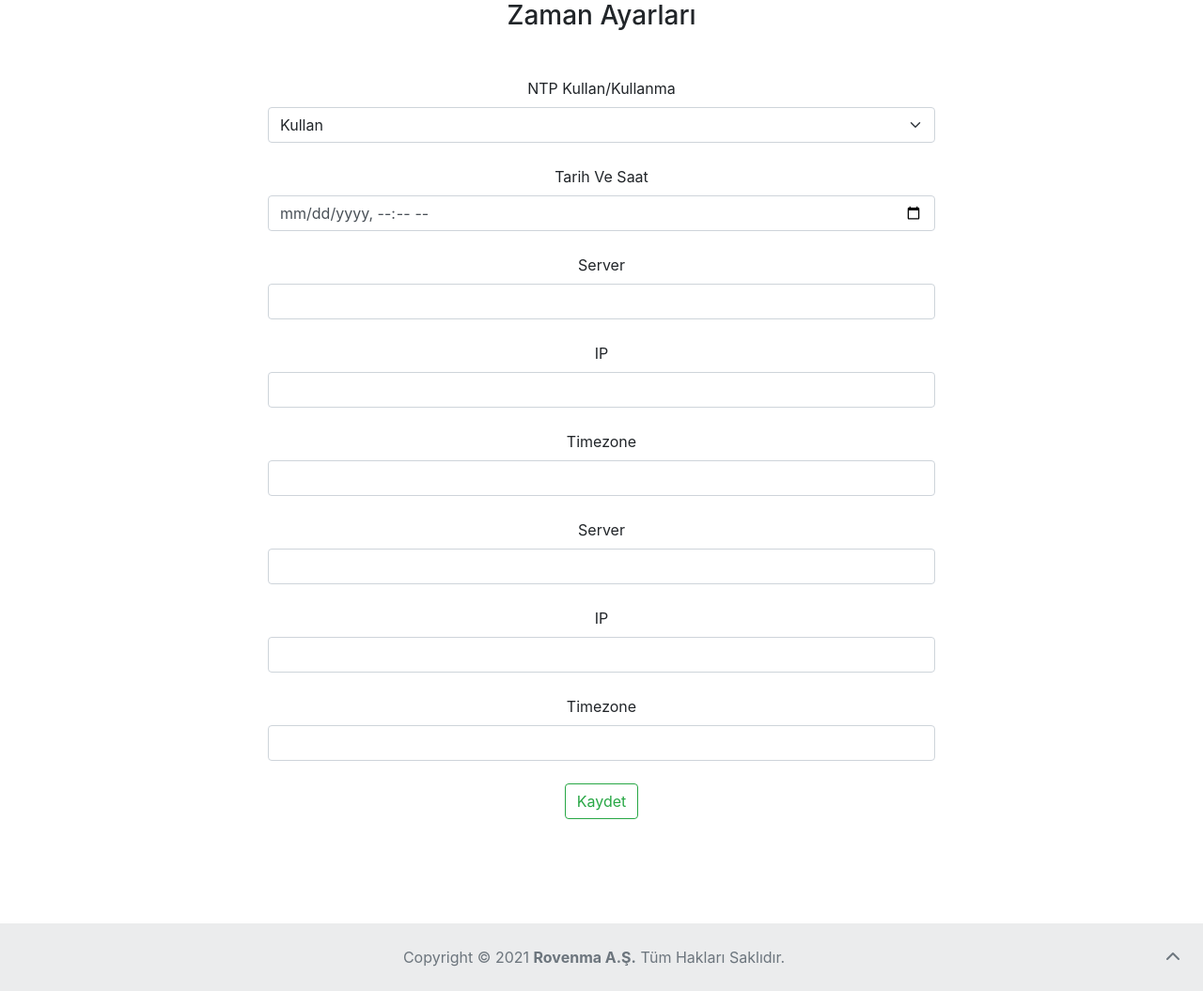
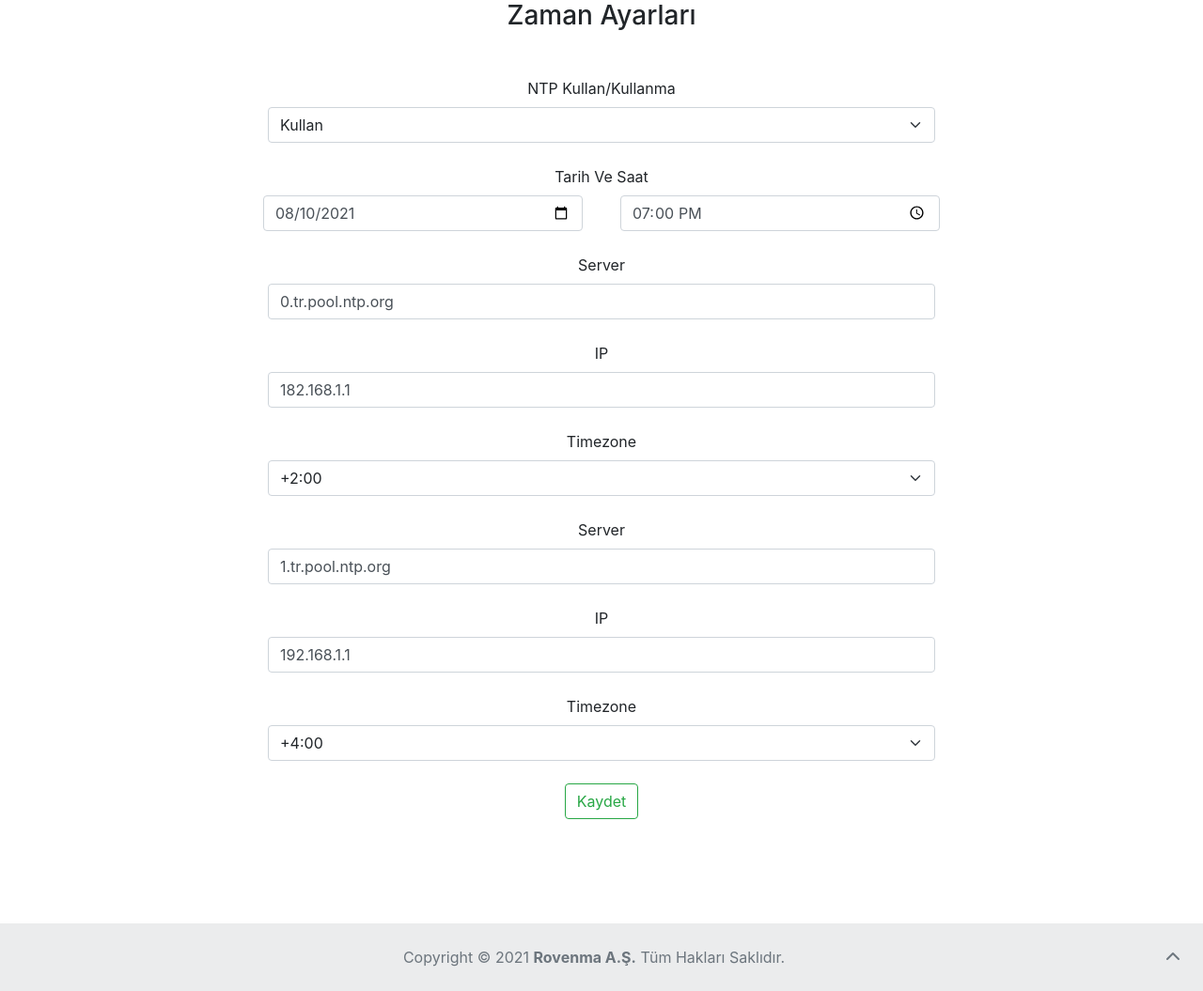
Before and after one commit to egepaksoy/rovenmawebportal, a Django app: page /time_settings/ in a window 1280 px wide. Shown: the part 128-1183 px from the top of the page at 94% size. Run offline with Django 3.2, Linux system fonts and the light colour scheme; a user stored in the database is signed in; data comes from the database, SQL or seed files in the repository; both versions use the stored data as it was after the commit; some libraries are stand-ins or nearby versions.

Commit message:
time settings model view ve tamplati oluşturulup dağıtıma alındı

```diff
--- a/settings/admin.py
+++ b/settings/admin.py
@@ -1,6 +1,7 @@
 from django.contrib import admin
-from .models import RemoteAccessSettings, LocalAccessSettings
+from .models import *
 
 
 admin.site.register(RemoteAccessSettings)
 admin.site.register(LocalAccessSettings)
+admin.site.register(TimeSettings)
--- a/settings/models.py
+++ b/settings/models.py
@@ -23,3 +23,46 @@ class LocalAccessSettings(models.Model):
 
     def __str__(self):
         return "LocalAddressSettings"
+
+
+class TimeSettings(models.Model):
+    TIMEZONES = [
+        ("0", "0"),
+        ("1", "1"),
+        ("2", "2"),
+        ("3", "3"),
+        ("4", "4"),
+        ("5", "5"),
+        ("6", "6"),
+        ("7", "7"),
+        ("8", "8"),
+        ("9", "9"),
+        ("10", "10"),
+        ("11", "11"),
+        ("12", "12"),
+        ("13", "13"),
+        ("14", "14"),
+        ("15", "15"),
+        ("16", "16"),
+        ("17", "17"),
+        ("18", "18"),
+        ("19", "19"),
+        ("20", "20"),
+        ("21", "21"),
+        ("22", "22"),
+        ("23", "23"),
+        ("24", "24")
+    ]
+
+    use_ntp = models.BooleanField(verbose_name="Use NTP")
+    date = models.DateField(verbose_name="Date")
+    time = models.TimeField(verbose_name="Time")
+    server1 = models.CharField(verbose_name="Server 1", max_length=200)
+    ip_address1 = models.CharField(verbose_name="IP Address 1", max_length=15)
+    timezone1 = models.CharField(verbose_name="Timezone 1", max_length=2, choices=TIMEZONES, default=0)
+    server2 = models.CharField(verbose_name="Server 2", max_length=200)
+    ip_address2 = models.CharField(verbose_name="IP Address 2", max_length=15)
+    timezone2 = models.CharField(verbose_name="Timezone 2", max_length=2, choices=TIMEZONES, default=0)
+
+    def __str__(self):
+        return "TimeSettings"
--- a/settings/views.py
+++ b/settings/views.py
@@ -1,5 +1,6 @@
 from django.shortcuts import render, redirect
-from .models import RemoteAccessSettings, LocalAccessSettings
+from .models import *
+
 
 # TODO: yanlarda küçük yardım balonları olucak
 def remote_access(request):
@@ -49,7 +50,44 @@ def local_access(request):
 
 def time_settings(request):
     if request.user.is_authenticated:
+        times = [0]
+        for time in range(24):
+            times.append(time+1)
 
-        return render(request, "settings/time_settings.html")
+        time_setting = TimeSettings.objects.all().first()
+
+        if request.method == "POST":
+            time_setting.use_ntp = request.POST.get("ntp_use")
+            time_setting.time = request.POST.get("time")
+            time_setting.date = request.POST.get("date")
+            time_setting.server1 = request.POST.get("server1")
+            time_setting.ip_address1 = request.POST.get("ip_address1")
+            time_setting.timezone1 = request.POST.get("timezone1")
+            time_setting.server2 = request.POST.get("server2")
+            time_setting.ip_address2 = request.POST.get("ip_address2")
+            time_setting.timezone2 = request.POST.get("timezone2")
+            time_setting.save()
+            return redirect("time_settings")
+        else:
+            hour = str(time_setting.time.hour)
+            minute = str(time_setting.time.minute)
+            day = str(time_setting.date.day)
+            month = str(time_setting.date.month)
+            if len(hour) == 1:
+                hour = "0"+hour
+            if len(minute) == 1:
+                minute = "0"+minute
+            if len(month) == 1:
+                month = "0"+month
+            if len(day) == 1:
+                day = "0"+day
+            context = {
+                "times": times,
+                "time_settings": time_setting,
+                "time": hour+":"+minute,
+                "date": str(time_setting.date.year)+"-"+month+"-"+day
+            }
+
+            return render(request, "settings/time_settings.html", context=context)
     else:
         return redirect("login")
--- a/templates/settings/time_settings.html
+++ b/templates/settings/time_settings.html
@@ -12,6 +12,18 @@
         margin-left: auto;
         margin-right: auto;
     }
+    .row {
+        margin-left: auto;
+        margin-right: auto;
+    }
+    .row .left {
+        margin-left: auto;
+        margin-right: 5px;
+    }
+    .row .right {
+        margin-right: auto;
+        margin-left: 5px;
+    }
 </style>
 {% endblock head %}
 {% block body %}
@@ -22,39 +34,71 @@
         <div class="col-8 mt-4">
           <label for="ntp_use" class="form-label">NTP Kullan/Kullanma</label>
           <select class="form-select" name="ntp_use" id="ntp_use">
-              <option value="True">Kullan</option>
-            <option value="False">Kullanma</option>
+              {% if time_settings.use_ntp %}
+                <option value="True" selected>Kullan</option>
+                <option value="False">Kullanma</option>
+              {% else %}
+                <option value="True">Kullan</option>
+                <option value="False" selected>Kullanma</option>
+              {% endif %}
+          </select>
+        </div>
+        <div class="row mt-4" id="date_time">
+            <label for="date_time" class="form-label">Tarih Ve Saat</label>
+            <div class="col-4 left">
+              <input value="{{time_settings.date}}" class="form-control" type="date" name="date" id="date">
+            </div>
+            <div class="col-4 right">
+              <input value="{{time_settings.time}}" class="form-control" type="time" name="time" id="time">
+            </div>
+        </div>
+        <div class="col-8 mt-4">
+          <label for="server1" class="form-label">Server</label>
+          <input class="form-control" value="{{time_settings.server1}}" type="text" name="server1" id="server1">
+        </div>
+        <div class="col-8 mt-4">
+          <label for="ip_address1" class="form-label">IP</label>
+          <input class="form-control" value="{{time_settings.ip_address1}}" type="text" name="ip_address1" id="ip_address1">
+        </div>
+        <div class="col-8 mt-4">
+          <label for="timezone1" class="form-label">Timezone</label>
+          <select class="form-select" name="timezone1" id="timezone1">
+              {% for time in times %}
+              {% if time != 0 %}
+                <option value="{{time}}">+{{time}}:00</option>
+              {% else %}
+                <option value="{{time}}">{{time}}</option>
+              {% endif %}
+              {% endfor %}
           </select>
         </div>
         <div class="col-8 mt-4">
-          <label for="date_time" class="form-label">Tarih Ve Saat</label>
-          <input class="form-control" type="datetime-local" name="date_time" id="date_time">
-        </div>
-        <div class="col-8 mt-4">
-          <label for="server1" class="form-label">Server</label>
-          <input class="form-control" type="text" name="server1" id="server1">
-        </div>
-        <div class="col-8 mt-4">
-          <label for="ip_address1" class="form-label">IP</label>
-          <input class="form-control" type="text" name="ip_address1" id="ip_address1">
-        </div>
-        <div class="col-8 mt-4">
-          <label for="timezone" class="form-label">Timezone</label>
-          <input class="form-control" type="text" name="timezone" id="timezone">
-        </div>
-        <div class="col-8 mt-4">
           <label for="server2" class="form-label">Server</label>
-          <input class="form-control" type="text" name="server2" id="server2">
+          <input class="form-control" value="{{time_settings.server2}}" type="text" name="server2" id="server2">
         </div>
         <div class="col-8 mt-4">
           <label for="ip_address2" class="form-label">IP</label>
-          <input class="form-control" type="text" name="ip_address2" id="ip_address2">
+          <input class="form-control" value="{{time_settings.ip_address2}}" type="text" name="ip_address2" id="ip_address2">
         </div>
         <div class="col-8 mt-4 mb-4">
           <label for="timezone2" class="form-label">Timezone</label>
-          <input class="form-control" type="text" name="timezone2" id="timezone2">
+          <select class="form-select" name="timezone2" id="timezone2">
+              {% for time in times %}
+              {% if time != 0 %}
+                <option value="{{time}}">+{{time}}:00</option>
+              {% else %}
+                <option value="{{time}}">{{time}}</option>
+              {% endif %}
+              {% endfor %}
+          </select>
         </div>
         <button type="submit" style="margin-bottom: 10%;" class="btn btn-outline-success">Kaydet</button>
     </form>
 </div>
+<script>
+    document.getElementById("date").defaultValue = "{{date}}";
+    document.getElementById("time").defaultValue = "{{time}}";
+    document.getElementById('timezone1').getElementsByTagName('option')[{{time_settings.timezone1}}].selected = "selected"
+    document.getElementById('timezone2').getElementsByTagName('option')[{{time_settings.timezone2}}].selected = "selected"
+</script>
 {% endblock body %}
```
Also changed, not shown: db.sqlite3, settings/migrations/0004_timesettings.py (added).
